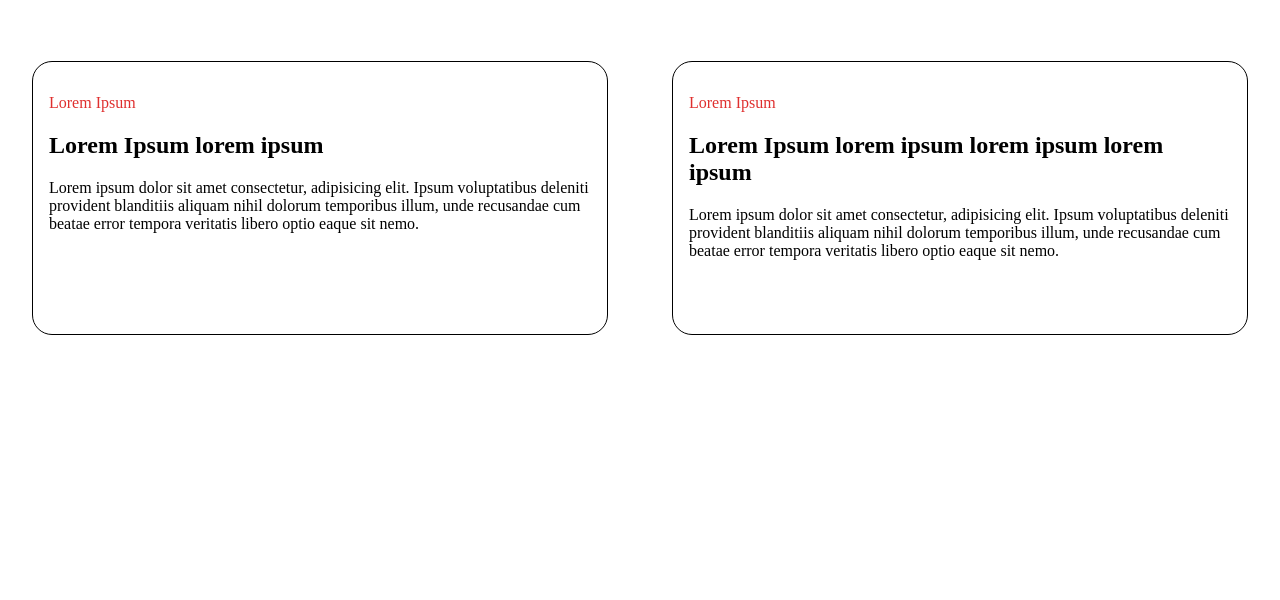
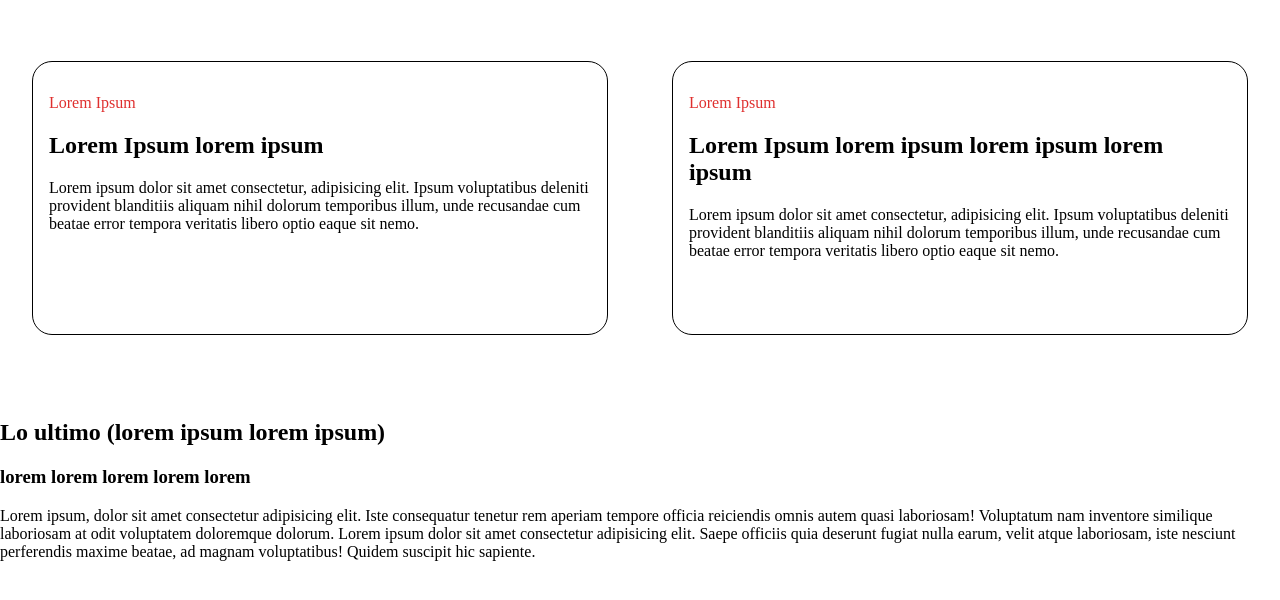
Before and after one commit to nivamol/project-1-marketing, a plain HTML site: page index.html in a window 1280 px wide. Shown: the part 194-794 px from the top of the page. Drawn offline with Linux system fonts and the light colour scheme; files whose address does not match are found by name.

Commit message:
archivos section.ultimo sin estilos

```diff
--- a/index.html
+++ b/index.html
@@ -44,5 +44,12 @@
         <p>Lorem ipsum dolor sit amet consectetur, adipisicing elit. Ipsum voluptatibus deleniti provident blanditiis aliquam nihil dolorum temporibus illum, unde recusandae cum beatae error tempora veritatis libero optio eaque sit nemo.</p>
       </div>
   </section>
+  <section class="lo-ultimo">
+    <div class="titulos">
+      <h1>Lo ultimo (lorem ipsum lorem ipsum)</h1>
+      <h3>lorem lorem lorem lorem lorem</h3>
+      <p>Lorem ipsum, dolor sit amet consectetur adipisicing elit. Iste consequatur tenetur rem aperiam tempore officia reiciendis omnis autem quasi laboriosam! Voluptatum nam inventore similique laboriosam at odit voluptatem doloremque dolorum. Lorem ipsum dolor sit amet consectetur adipisicing elit. Saepe officiis quia deserunt fugiat nulla earum, velit atque laboriosam, iste nesciunt perferendis maxime beatae, ad magnam voluptatibus! Quidem suscipit hic sapiente.</p>
+    </div>
+  </section>
 </body>
 </html>
--- a/main.css
+++ b/main.css
@@ -105,6 +105,29 @@ section.hero {
 .heros p:nth-of-type(1){
   color: #DF2F2E;
 }
+
 .heros h2 {
 
 }
+
+/*ultimo*/
+
+section.lo-ultimo {
+
+}
+
+.lo-ultimo div.titulos {
+
+}
+
+.titulos h1 {
+
+}
+
+.titulos h3 {
+
+}
+
+.titulos p {
+
+}
```
